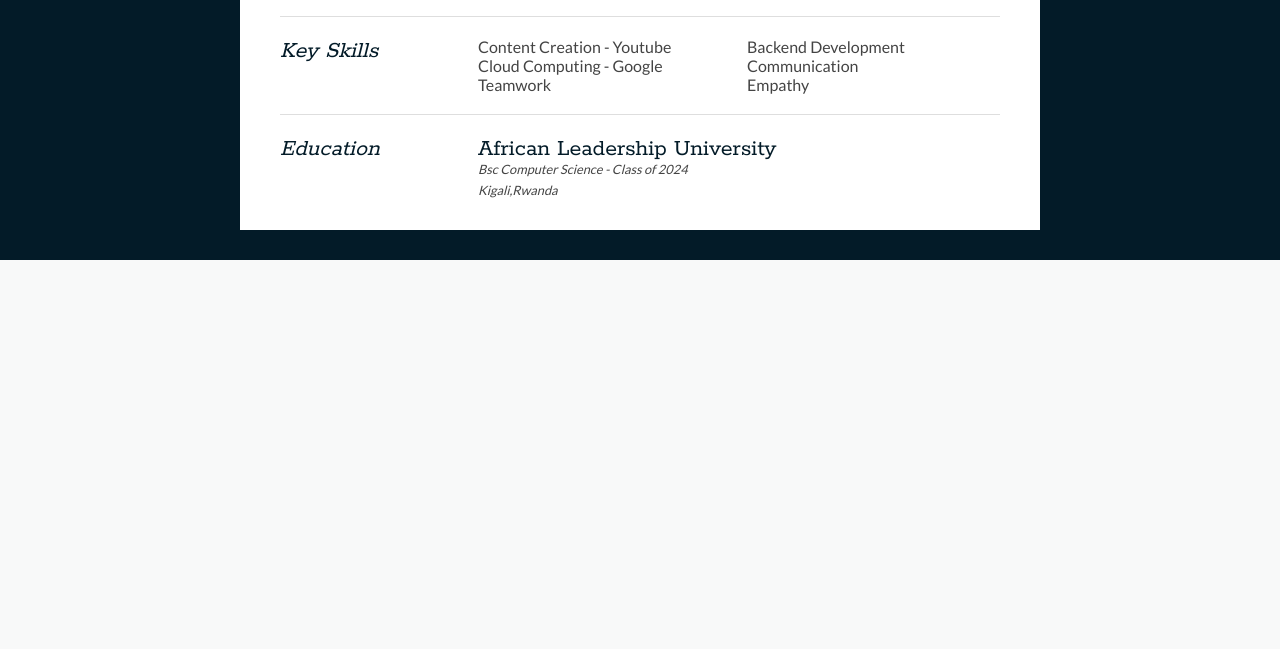
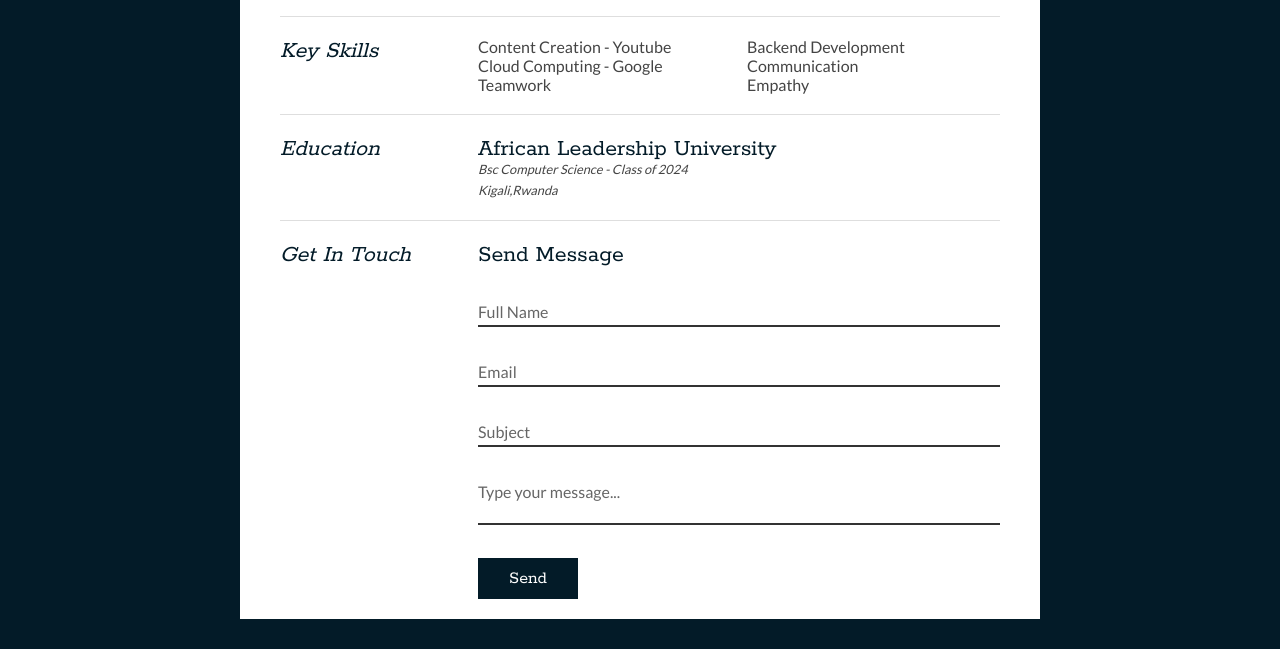
Before and after one commit to beverly-m/nhliziyoresume, a Django app: page / in a window 1280 px wide. Shown: the part 590-1239 px from the top of the page. Before the commit the page ends 850 px from the top, so only its background shows below. Run offline with Django 3.2, Linux system fonts and the light colour scheme.

Commit message:
added contact form

```diff
--- a/resumesite/templates/home.html
+++ b/resumesite/templates/home.html
@@ -117,6 +117,43 @@
 			<div class="clear"></div>
 		</section>
 
+		<section>
+			<div class="sectionTitle">
+				<h1>Get In Touch</h1>
+			</div>
+
+			<div class="sectionContent">
+				<article>
+					<h2>Send Message</h2>
+					<p><p>
+					<form method="post" action="{%url 'home' %}">
+						{%csrf_token %}
+						<div class= "inputBox">
+							<input type="text" name="fullName" required="required">
+							<span>Full Name</span>
+						</div>
+						<div class= "inputBox">
+							<input type="text" name="" required="required">
+							<span>Email</span>
+						</div>
+						<div class= "inputBox">
+							<input type="text" name="" required="required">
+							<span>Subject</span>
+						</div>
+						<div class= "inputBox">
+							<textarea name="message" required="required"></textarea>
+							<span>Type your message...</span>
+						</div>
+						<div class= "inputBox">
+							<input type="submit" name="" value="Send">
+						</div>
+					</form>
+				</article>
+
+			</div>
+			<div class="clear"></div>
+		</section>
+
 	</div>
 </div>
 <script type="text/javascript">
--- a/resumesite/views.py
+++ b/resumesite/views.py
@@ -1,4 +1,15 @@
 from django.shortcuts import render
+from django.core.mail import send_mail
+from django.conf import settings
 
 def home(request):
+
+	if request.method == 'POST':
+		message = request.POST['message']
+		send_mail('Contact Form',
+			message,
+			settings.EMAIL_HOST_USER,
+			['nicolemoyo48@gmail.com'],
+			fail_silently=False)
+
 	return render(request, 'home.html', {})
--- a/static/css/style.css
+++ b/static/css/style.css
@@ -156,6 +156,55 @@ section:last-child {
 	margin-bottom: 3px;
 }
 
+.inputBox {
+	position: relative;
+	width: 100%;
+	margin-top: 10px;
+}
+
+.inputBox input,
+.inputBox textarea
+{
+	width: 100%;
+	padding: 5px 0;
+	font-family: 'Rokkitt', Helvetica, Arial, sans-serif;
+	font-size: 16px;
+	margin: 10px 0;
+	border: none;
+	border-bottom: 2px solid #333;
+	outline: none;
+	resize: none;
+}
+.inputBox span {
+	position: absolute;
+	left: 0;
+	padding: 5px 0;
+	font-size: 16px;
+	margin: 10px 0;
+	pointer-events: none;
+	transition: 0.5s;
+	color: #666;
+}
+.inputBox input:focus ~ span,
+.inputBox input:valid ~ span,
+.inputBox textarea:focus ~ span,
+.inputBox textarea:valid ~ span
+{
+	color: #e89c31;
+	font-size: 12px;
+	transform: translateY(-20px);
+}
+.inputBox input[type="submit"]
+{
+	width: 100px;
+	background: #031b28;
+	color: #fff;
+	border: none;
+	cursor: pointer;
+	padding: 10px;
+	font-size: 18px;
+	font-family: 'Rokkitt', Helvetica, Arial, sans-serif;
+}
 @media all and (min-width: 602px) and (max-width: 800px) {
 	#headshot {
 		display: none;
```
Also changed, not shown: djangoresume/settings.py (+8 -0 lines).
